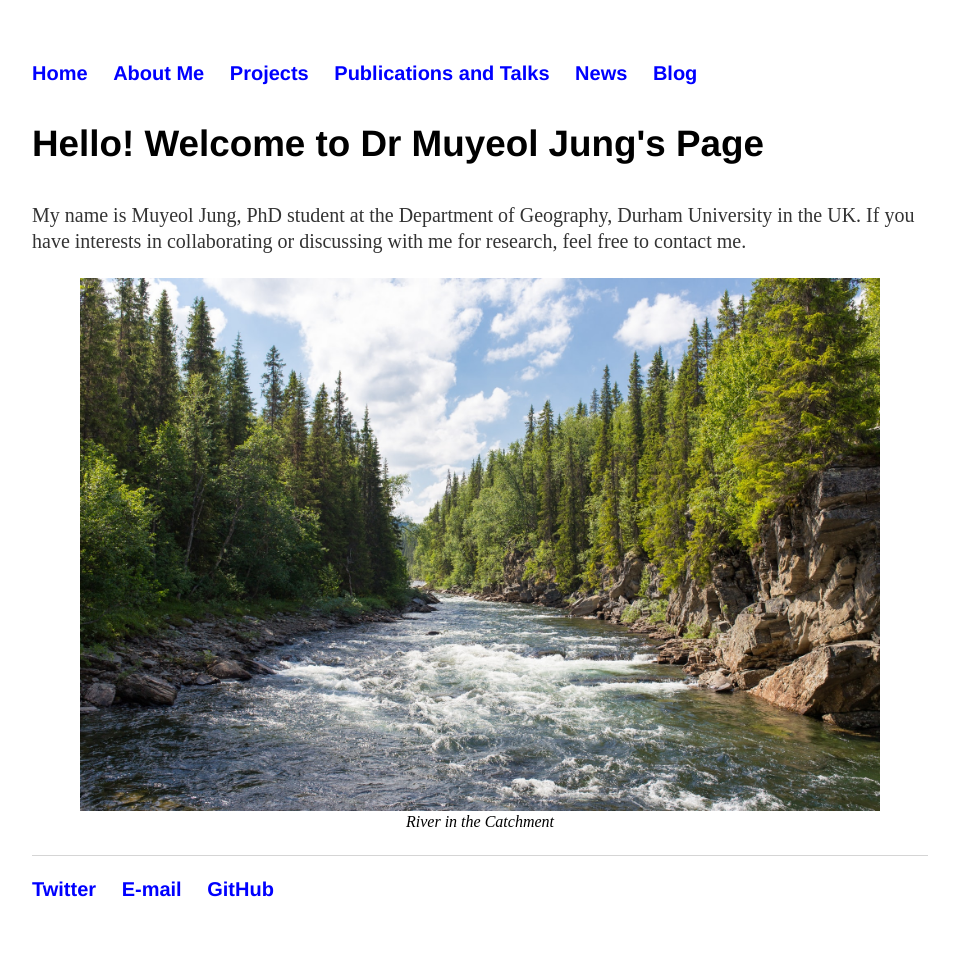
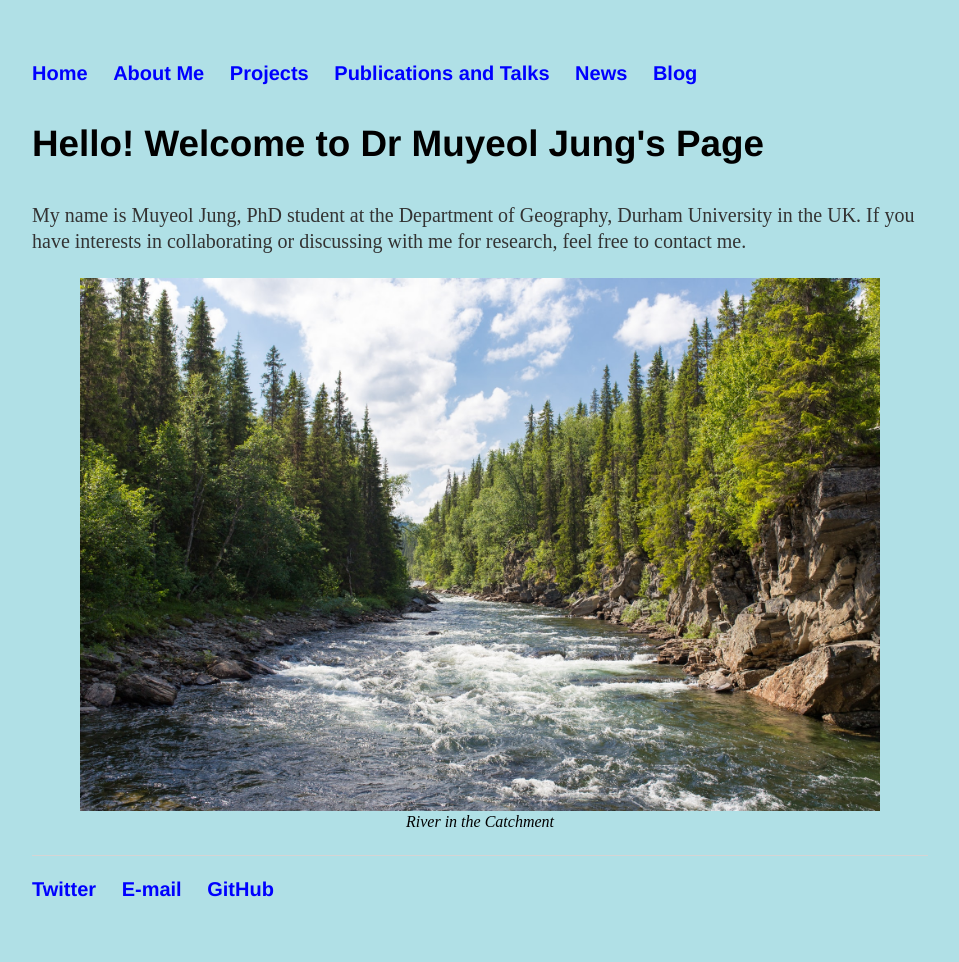
Before and after one commit to muyeoljung/muyeoljung.github.io, a Jekyll site: the page built from index.html, in a window 1280 px wide. Shown: the whole page, without its empty margins (160-1119 px from the left). Built offline with Jekyll 4.4.1, drawn with Linux system fonts in a browser that asks for light colours.

Commit message:
Update main.css

```diff
--- a/css/main.css
+++ b/css/main.css
@@ -1,4 +1,4 @@
-body { margin: 60px auto; width: 70%; rgb(176, 224, 230); }
+body { margin: 60px auto; width: 70%; background-color: rgb(176, 224, 230); }
 
 a { text-decoration: none; color: #00f; }
 a:hover { text-decoration: underline; }
```
